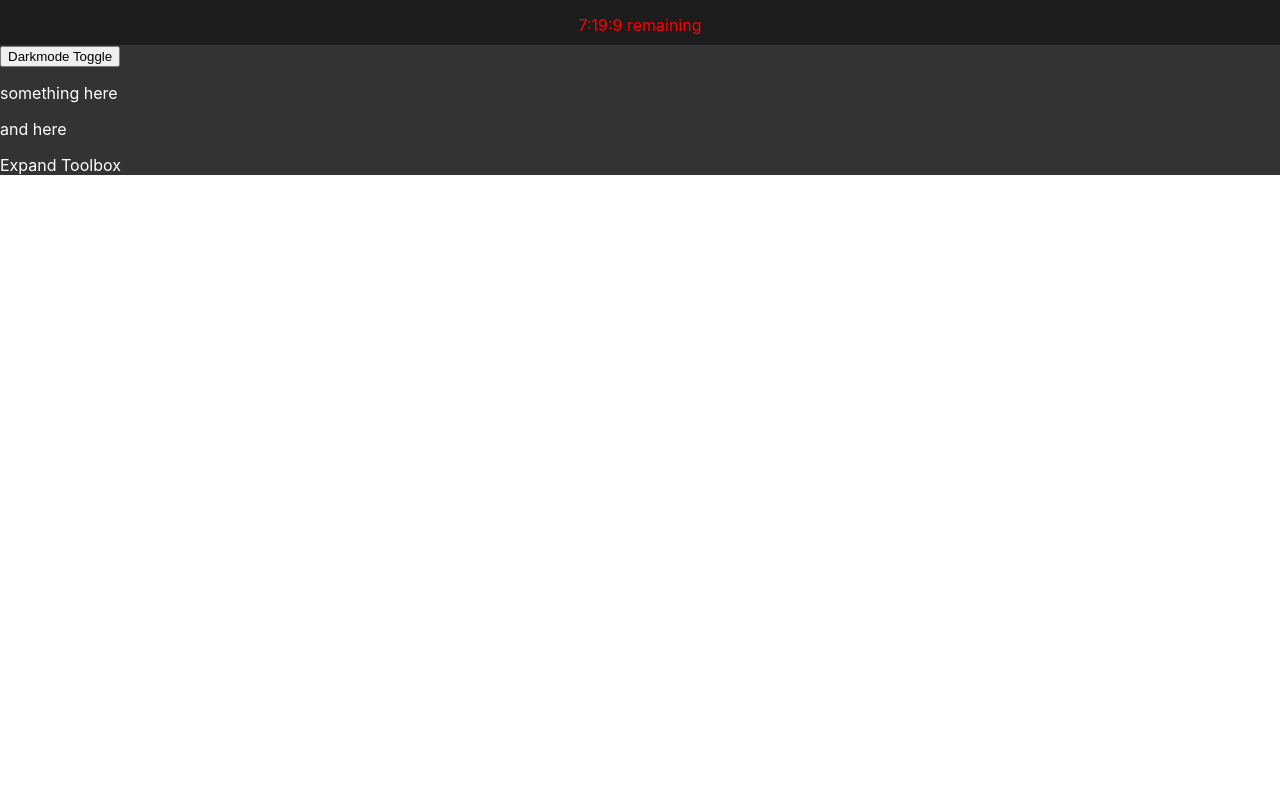
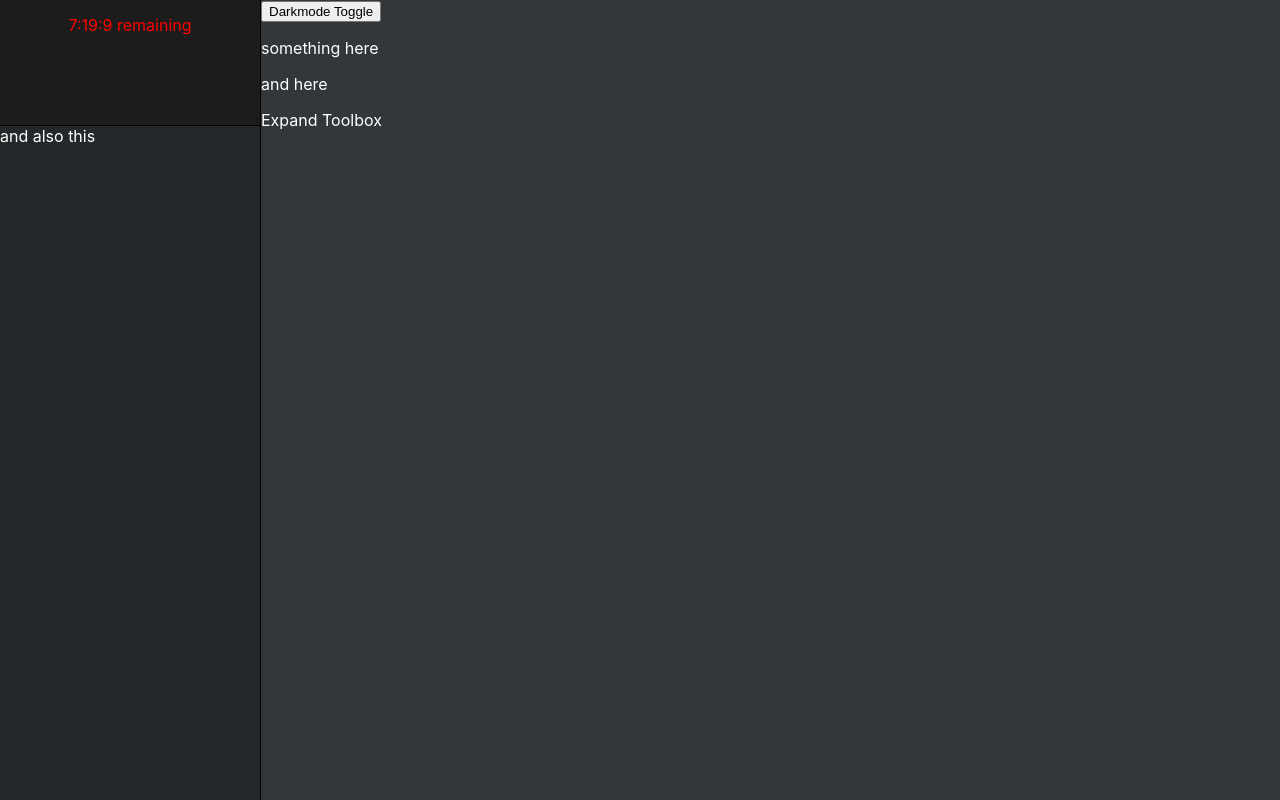
Before and after one commit to dianaroemer/thirteenth-understanding, a React (Create React App) app: page / in a window 1280 px wide. Built offline with nearby package versions, Linux system fonts and the light colour scheme; the HTML template or start-up script is replaced by a standard one.

Commit message:
Added animations to ClockNav

```diff
--- a/src/App.css
+++ b/src/App.css
@@ -1,3 +1,4 @@
+
 .App {
   /* text-align: center; */
   height: 100%;
@@ -9,8 +10,36 @@
 
 
 
+@media only screen and (min-width: 769px) {
+  /* For desktop: */
+  .App{
+    display:flex;
+    /* flex-grow: 1; */
+    width:100%;
+    height: 100%;
+  }
+
+  .sideBarNav {
+    background: #24282a;
+    border-right: 1px solid black;
+  }
+}
 
 
+@media only screen and (min-height: 1441px) {
+  /* For vertical monitor desktop: */
+  .App{
+    /* display:flex; */
+    /* flex-grow: 1; */
+    width:100%;
+    height: 100%;
+  }
+
+  .sideBarNav {
+    background: #24282a;
+    border-right: 1px solid black;
+  }
+}
 
 
 
--- a/src/App.js
+++ b/src/App.js
@@ -40,10 +40,14 @@ function App() {
 
   return (
     <div className="App"
-      style={darkMode ? {background: '#333', color: '#fff'} : {}}>
+      style={darkMode ? {background: '#33373a', color: '#fff'} : {}}>
 
-      <ClockNav darkMode={darkMode}/>
-
+      <nav className='sideBarNav'>
+        <ClockNav darkMode={darkMode}/>
+        <div>
+          and also this
+        </div>
+      </nav>
       {/* <nav className='appNav'
         style={darkMode ? {background: '#1c1c1c'} : {}}>
 
--- a/src/Components/ClockNav.js
+++ b/src/Components/ClockNav.js
@@ -34,6 +34,12 @@ function ClockNav(props) {
 
     const [timeBreakString, setTimeBreakString] = useState();
     const [timeEncounterString, setTimeEncounterString] = useState();
+
+    const [expandClocks, toggleExpandClocks] = useState(false);
+    function handleExpandClocks(e) {
+        e.preventDefault();
+        toggleExpandClocks(!expandClocks);
+    }
 
 
     function clockTick() {
@@ -135,7 +141,7 @@ function ClockNav(props) {
             encounterSeconds = encounterSeconds + 1;
             encounterTimer = encounterTimer - msInSeconds;
         }
-        let encounterString = `${encounterHours ? `${encounterHours}:` : ''}${encounterMinutes ? `${encounterMinutes}:` : ''}${encounterSeconds ? `${encounterSeconds}:` : ''} spent on this encounter`;
+        let encounterString = `${encounterHours ? `${encounterHours}:` : ''}${encounterMinutes ? `${encounterMinutes}:` : ''}${encounterSeconds ? `${encounterSeconds}` : ''} on this encounter`;
 
         setTimeEncounterString(encounterString);
 
@@ -154,13 +160,13 @@ function ClockNav(props) {
             breakSeconds = breakSeconds + 1;
             breakTimer = breakTimer - msInSeconds;
         }
-        let breakString = `${breakHours ? `${breakHours}:` : ''}${breakMinutes ? `${breakMinutes}:` : ''}${breakSeconds ? `${breakSeconds}` : ''} since last break`;
+        let breakString = `${breakHours ? `${breakHours}:` : ''}${breakMinutes ? `${breakMinutes}:` : ''}${breakSeconds ? `${breakSeconds}` : ''} most recent break`;
 
         setTimeBreakString(breakString);
     }, [encounterBegan, timeSinceBreak, currentDate])
 
     return (
-        <div className='clockNav'
+        <div className={expandClocks ? 'clockNav-expanded' : 'clockNav'}
         style={props.darkMode ? {background: '#1c1c1c', color: '#fff'} : {}}>
             <div className='headerClockContainer'>
                 {clockContestStart - currentDate > 0 &&
@@ -174,6 +180,8 @@ function ClockNav(props) {
                         contestTimeRemaining={contestTimeRemaining}
                         timeSinceBreak={timeBreakString}
                         encounterTimer={timeEncounterString}
+                        expandClocks={expandClocks}
+                        handleExpandClocks={handleExpandClocks}
                         />
                 }
             </div>
@@ -183,12 +191,7 @@ function ClockNav(props) {
 
 function ActiveClocks(props) {
 
-    const [expandClocks, toggleExpandClocks] = useState(false);
 
-    function handleExpandClocks(e) {
-        e.preventDefault();
-        toggleExpandClocks(!expandClocks);
-    }
 
     const [viewClock, setViewClock] = useState()
     const [altClocksOne, setAltClockOne] = useState();
@@ -197,8 +200,6 @@ function ActiveClocks(props) {
     const [cycleClocks, setCycleClocks] = useState(0);
 
     useEffect(() => {
-
-
         switch (cycleClocks) {
             case 0:
                 setViewClock(props.contestTimeElapsed);
@@ -244,8 +245,10 @@ function ActiveClocks(props) {
         setAltClockOne(altClocksTwo)
         setAltClockTwo(altClocksThree);
         setAltClockThree(temp);
+    }
 
-    }
+
+
 
     return (
         <div className='expandClocksContent' style={{color:'green'}}>
@@ -253,19 +256,19 @@ function ActiveClocks(props) {
                 {viewClock}
             </div>
 
-            <div className="expandClocks" onClick={e => handleExpandClocks(e)}>
+            <div className="expandClocks" onClick={e => props.handleExpandClocks(e)}>
 
-            {!expandClocks &&
+            {!props.expandClocks &&
             <div className='expandClocksContent'>
-                <p className='toggleExpandClocks'>
+                <p className='toggleExpandClocks' style={{color: 'white'}}>
                     <FontAwesomeIcon icon={faAngleDown}/>&nbsp;
                     Show Additional Timers&nbsp;
                     <FontAwesomeIcon icon={faAngleDown}/>
                 </p>
             </div>}
 
-            {expandClocks &&
-            <div className='expandClocksContent'>
+            {props.expandClocks &&
+            <div className='expandClocksContent expanded'>
                 <div>
                     {altClocksOne}
                 </div>
@@ -276,7 +279,7 @@ function ActiveClocks(props) {
                     {altClocksThree}
                 </div>
 
-                <p className='toggleExpandClocks'>
+                <p className='toggleExpandClocks' style={{color: 'white'}}>
                     <FontAwesomeIcon icon={faAngleUp}/>&nbsp;
                     Collapse Clocks &nbsp;
                     <FontAwesomeIcon icon={faAngleUp}/>
--- a/src/Styles/ClockNav.css
+++ b/src/Styles/ClockNav.css
@@ -4,14 +4,60 @@
     padding-top: 15px;
     padding-bottom: 10px;
 
-    border-bottom: 1px black;
+    border-bottom: 1px solid black;
+
+    height: 75px;
+    transition: height ease .3s;
 }
 
+.clockNav-expanded{
+    text-align: center;
+
+    padding-top: 15px;
+    padding-bottom: 10px;
+
+    border-bottom: 1px solid black;
+
+    height: 120px;
+    transition: height ease .3s;
+
+}
+
+
 .primaryClock{
-    font-size: x-large;
+    font-size: xx-large;
 }
 
 .toggleExpandClocks {
     padding-bottom: 0;
     margin-bottom: 0;
 }
+
+/* .expandClocksContent {
+    height: 75px;
+}
+
+.expandClocksContent:expanded {
+    height: 100px;
+} */
+
+
+@media only screen and (min-width: 769px) {
+    /* For desktop: */
+    .clockNav{
+      /* display:flex; */
+      width:260px;
+      /* height: 100%; */
+      height: 100px;
+    }
+  }
+
+  @media only screen and (min-height: 1441px) {
+    /* For vertical monitor desktop: */
+    /* .App{ */
+      /* display:flex; */
+      /* flex-grow: 1; */
+      /* width:100%; */
+      /* height: 100%; */
+    /* } */
+  }
--- a/src/index.css
+++ b/src/index.css
@@ -5,9 +5,14 @@ body {
     sans-serif;
   -webkit-font-smoothing: antialiased;
   -moz-osx-font-smoothing: grayscale;
+  height: 100vh;
 }
 
 code {
   font-family: source-code-pro, Menlo, Monaco, Consolas, 'Courier New',
     monospace;
 }
+
+#root {
+  height: 100%;
+}
```
